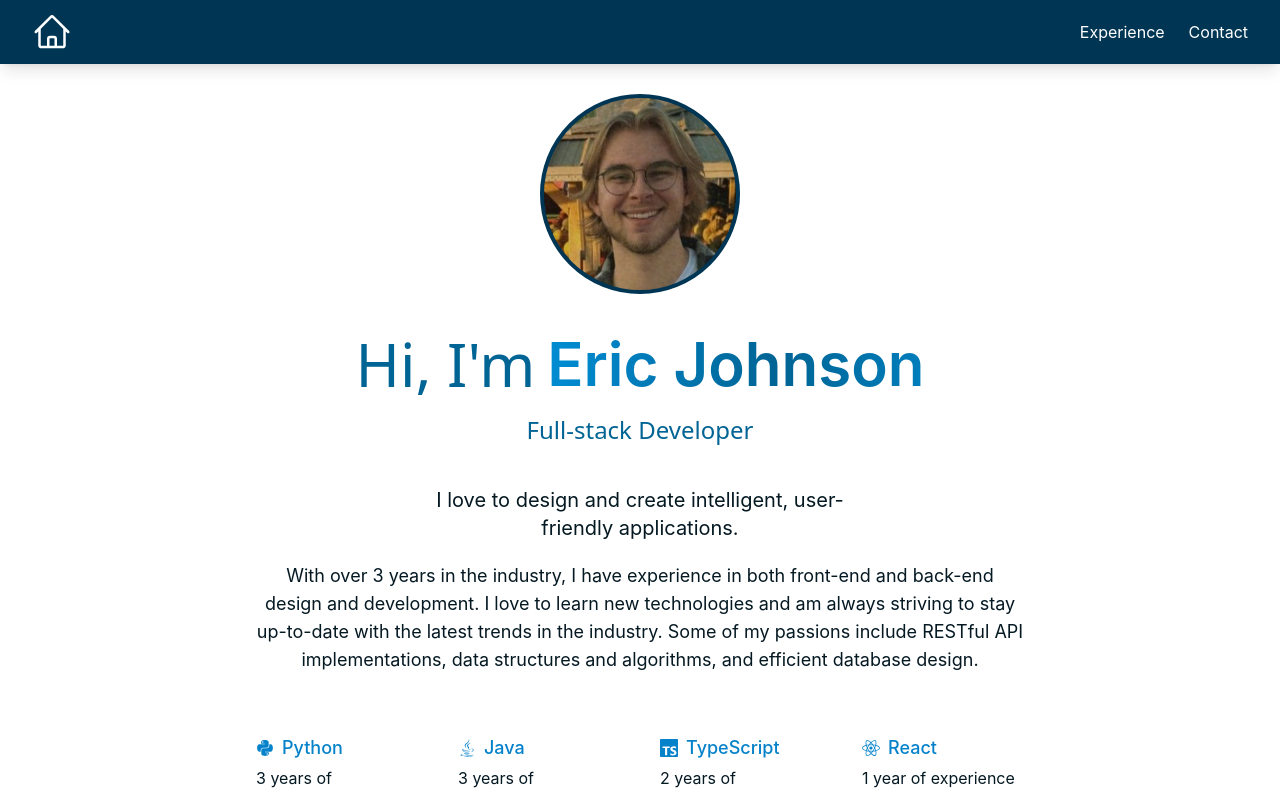
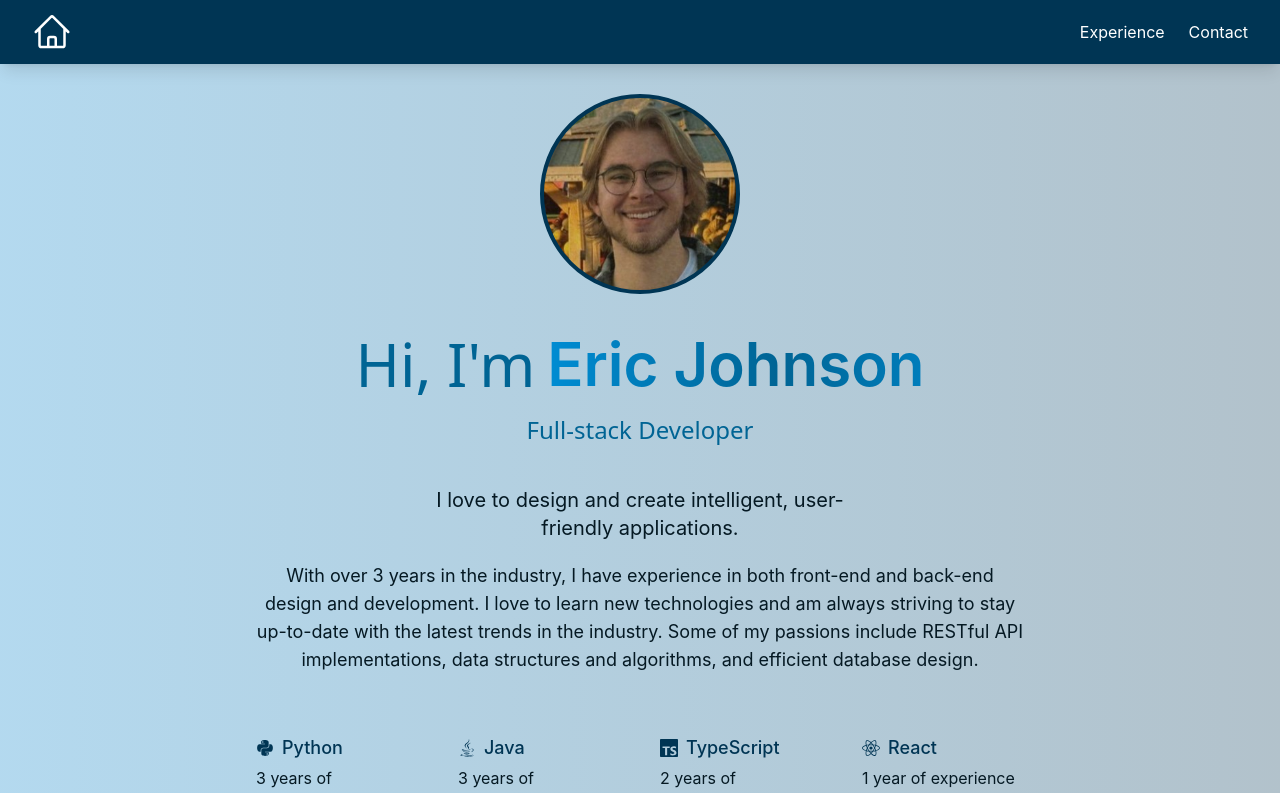
Before and after one commit to Enr1que704/Resume-Front, a React (Create React App) app: page / in a window 1280 px wide. Shown: the top 793 px of the page. Built offline with nearby package versions, Linux system fonts and the light colour scheme.

Commit message:
added background gradient and changed skill headers color

```diff
--- a/src/components/SkillSection.js
+++ b/src/components/SkillSection.js
@@ -63,7 +63,7 @@ const HoverSpring = () => {
                   alt={project.name}
                 /> */}
 
-                <div className="mb-1 text-lg font-medium text-calgar-blue">
+                <div className="mb-1 text-lg font-medium text-night-dive">
                   <span className="flex items-center">
                     {project.name === 'Python' && <FaPython className="mr-2" />}
                     {project.name === 'Java' && <FaJava className="mr-2" />}
--- a/src/pages/home.js
+++ b/src/pages/home.js
@@ -9,7 +9,7 @@ import TextGradient from "../components/TextGradient";
 
 const Home = () => {
     return (
-        <div>
+        <div className="min-h-screen w-screen bg-gradient-to-r from-calgar-blue/30 to-night-dive/30 ">
             {/* <Header>Eric's Resume</Header>
             <Break />
             <Paragraph>Welcome to Eric's Resume and Project showcase site. Here you can learn more about Eric, as well as his work experience,
```
